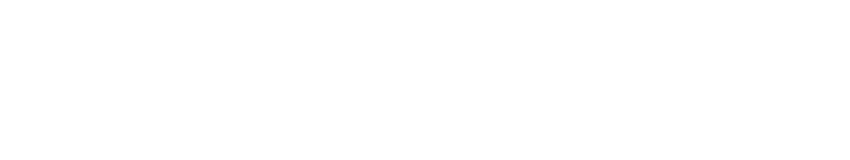
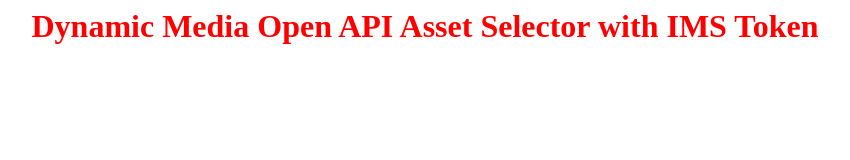
Before and after one commit to schoudry/schoudry.github.io, a plain HTML site: page dm-openapi-asset-selector-ims-token/index.html in a window 1280 px wide. Shown: the whole page, without its empty margins (215-1065 px from the left). Drawn offline with Linux system fonts and the light colour scheme.

Commit message:
Update index.html

```diff
--- a/dm-openapi-asset-selector-ims-token/index.html
+++ b/dm-openapi-asset-selector-ims-token/index.html
@@ -4,7 +4,7 @@
 </head>
 <body>
 <div style="width: 100%; height: 100%">
-    <h1 style="text-align: center; color: red"> <title>Dynamic Media Open API Asset Selector with IMS Token</title> </h1>
+    <h1 style="text-align: center; color: red"> Dynamic Media Open API Asset Selector with IMS Token  </h1>
     <div id='asset-selector'></div>
 </div>
 <script src="https://experience.adobe.com/solutions/CQ-assets-selectors/static-assets/resources/assets-selectors.js"></script>
```
